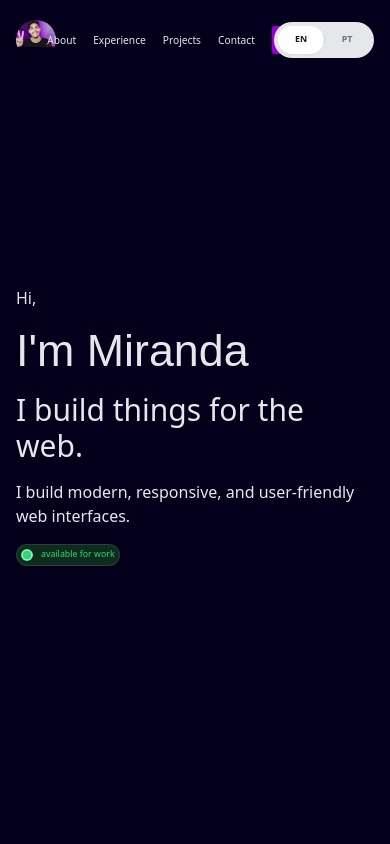
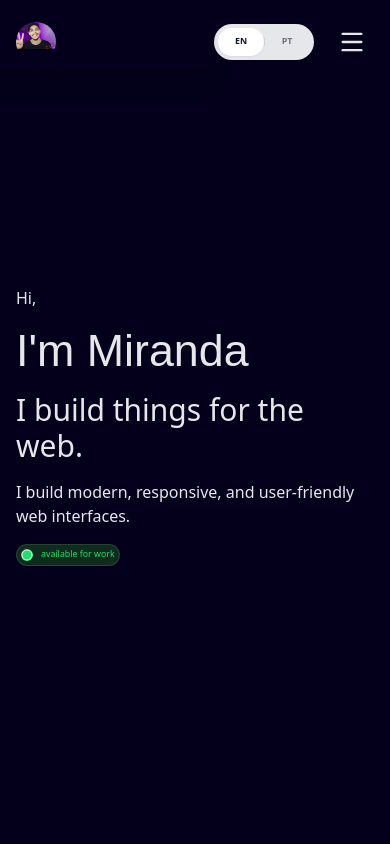
Before and after one commit to oandmiranda/my-portfolio, a Next.js app: page / in a window 390 px wide. Shown: the top 844 px of the page. Built offline with nearby package versions, Linux system fonts and the light colour scheme; a web font is replaced by a local one.

Commit message:
WIP: add burger menu

```diff
--- a/app/ui/burger.tsx
+++ /dev/null
@@ -1,10 +0,0 @@
-import { Logs } from "lucide-react";
-
-interface IconProps extends React.SVGProps<SVGSVGElement> {
-  size?: number;
-  className?: string;
-}
-
-export const MenuBurgerIcon = ({ size = 24, className, ...props }: IconProps) => (
-  <Logs size={size} className={` ${className}`} {...props} />
-);
--- /dev/null
+++ b/app/ui/burgerMenu.tsx
@@ -0,0 +1,85 @@
+"use client"
+
+import { useState } from "react"
+import { motion } from "framer-motion"
+import { Menu, X } from "lucide-react"
+
+export default function BurgerMenu() {
+  const [isOpen, setIsOpen] = useState(false)
+
+  const sidebarVariants = {
+    open: {
+      x: 70,
+      transition: {
+        type: "spring",
+        stiffness: 300,
+        damping: 30
+      }
+    },
+    closed: {
+      x: "-100%",
+      transition: {
+        type: "spring",
+        stiffness: 300,
+        damping: 40
+      }
+    }
+  }
+
+  const itemVariants = {
+    open: {
+      opacity: 1,
+      y: 0,
+      transition: {
+        delay: 0.05,
+        stiffness: 1000,
+        velocity: -100
+      }
+    },
+    closed: {
+      opacity: 0,
+      y: 30,
+      transition: {
+        stiffness: 1000
+      }
+    }
+  }
+
+  return (
+    <nav className="relative lg:hidden">
+      {/* Botão */}
+      <button
+        onClick={() => setIsOpen(!isOpen)}
+        className="p-2 z-50 relative"
+      >
+        {isOpen ? <X size={28} /> : <Menu size={28} />}
+      </button>
+
+      {/* MENU (Sidebar) */}
+      <motion.aside
+        variants={sidebarVariants}
+        initial="closed"
+        animate={isOpen ? "open" : "closed"}
+        className="fixed top-0 left-0 h-full w-64 text-white p-6 shadow-xl z-40"
+      >
+        <motion.ul
+          className="space-y-6 mt-10"
+          initial="closed"
+          animate={isOpen ? "open" : "closed"}
+        >
+          {["Home", "Projects", "About", "Contact"].map((item, i) => (
+            <motion.li
+              key={i}
+              variants={itemVariants}
+              whileHover={{ scale: 1.08 }}
+              whileTap={{ scale: 0.97 }}
+              className="cursor-pointer text-lg"
+            >
+              {item}
+            </motion.li>
+          ))}
+        </motion.ul>
+      </motion.aside>
+    </nav>
+  )
+}
--- a/app/ui/navbar.tsx
+++ b/app/ui/navbar.tsx
@@ -10,6 +10,7 @@ import HoverAnimationBox from "./hoverAnimation";
 import { useLanguage } from "../context/languageContext";
 import LanguageToggle from "./languageToggle";
 import { useEffect, useState } from "react";
+import BurgerMenu from "./burgerMenu";
 
 const navLink: NavLink[] = [
   { href: "/#about", key: "about" },
@@ -19,7 +20,7 @@ const navLink: NavLink[] = [
 ];
 
 export default function NavBar() {
-  const [ scroll, setScroll ] = useState(false);
+  const [scroll, setScroll] = useState(false);
   const { t } = useLanguage();
 
   const changeColor = () => {
@@ -44,8 +45,7 @@ export default function NavBar() {
     px-4 sm:px-5 md:px-8 lg:px-12 py-4 w-full z-4
     ${
       // FIXAÇÃO E ESTILO CONDICIONAL (ÚNICA PARTE QUE MUDA)
-      scroll
-        && "backdrop-blur-md bg-white/20 dark:bg-black/20 shadow-md top-1"
+      scroll && "backdrop-blur-md bg-white/20 dark:bg-black/20 shadow-md top-1"
     }
   `;
 
@@ -55,7 +55,6 @@ export default function NavBar() {
     //    pois 'gap-50' (200px) costuma quebrar layouts em telas menores.
     <>
       <div className={navClasses}>
-
         {/* LADO ESQUERDO: Logo */}
         <Link href={"/"}>
           <HoverAnimationBox className="flex items-center gap-1.5 cursor-default">
@@ -87,10 +86,10 @@ export default function NavBar() {
          o centro matemático, independente dos vizinhos.
       */}
         <Animation className="absolute left-1/2 top-1/2 -translate-x-1/2 -translate-y-1/2">
-      <div className="flex items-center gap-5 text-sm scale-[0.85] sm:scale-100 md:gap-8 md:text-sm">
+          <div className="hidden lg:flex items-center gap-5 text-sm scale-[0.85] sm:scale-100 md:gap-8 md:text-sm">
             {navLink.map((link, index) => (
               <Link key={index} href={link.href}>
-              <span>{t(link.key, 'nav')}</span>
+                <span>{t(link.key, "nav")}</span>
               </Link>
             ))}
             <Button
@@ -98,14 +97,14 @@ export default function NavBar() {
               icon={<Download />}
               hasHoverAnimation
             >
-            {t("resume", 'nav')}
+              {t("resume", "nav")}
             </Button>
           </div>
-
         </Animation>
 
-      <Animation animation="slideUp">
+        <Animation animation="slideUp" className="flex items-center gap-4">
           <LanguageToggle />
+          <BurgerMenu />
         </Animation>
       </div>
     </>
--- a/app/ui/slider.tsx
+++ b/app/ui/slider.tsx
@@ -39,13 +39,13 @@ export default function Slider() {
       spacing: 6,
     },
     created(s) {
-      s.moveToIdx(3, true, animation);
+      s.moveToIdx(2, true, animation);
     },
     updated(s) {
-      s.moveToIdx(s.track.details.abs + 3, true, animation);
+      s.moveToIdx(s.track.details.abs + 2, true, animation);
     },
     animationEnded(s) {
-      s.moveToIdx(s.track.details.abs + 3, true, animation);
+      s.moveToIdx(s.track.details.abs + 2, true, animation);
     },
   });
 
```
Also changed, not shown: 1 other file (tests, documents, lock files or other folders). Lines whose indentation alone changed are shown as unchanged.
